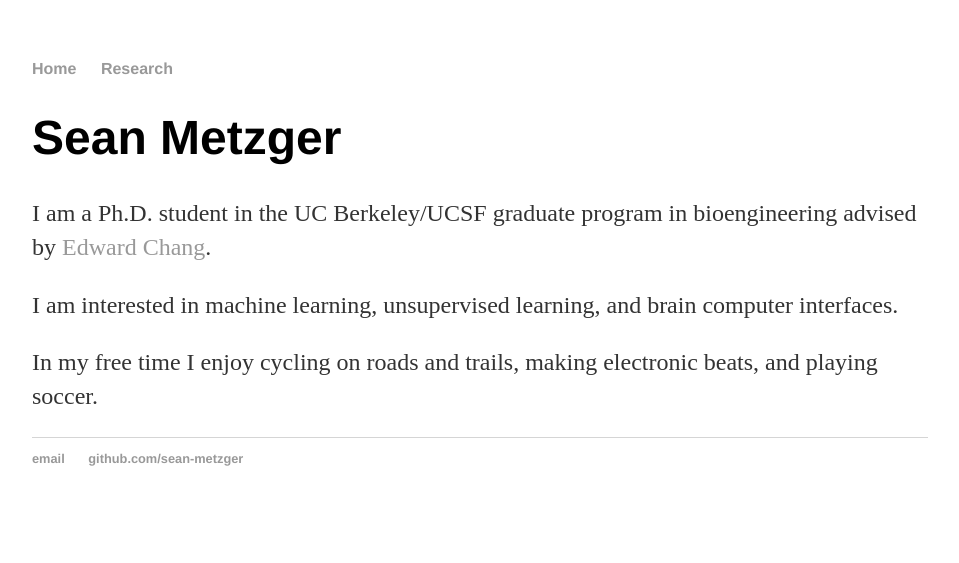
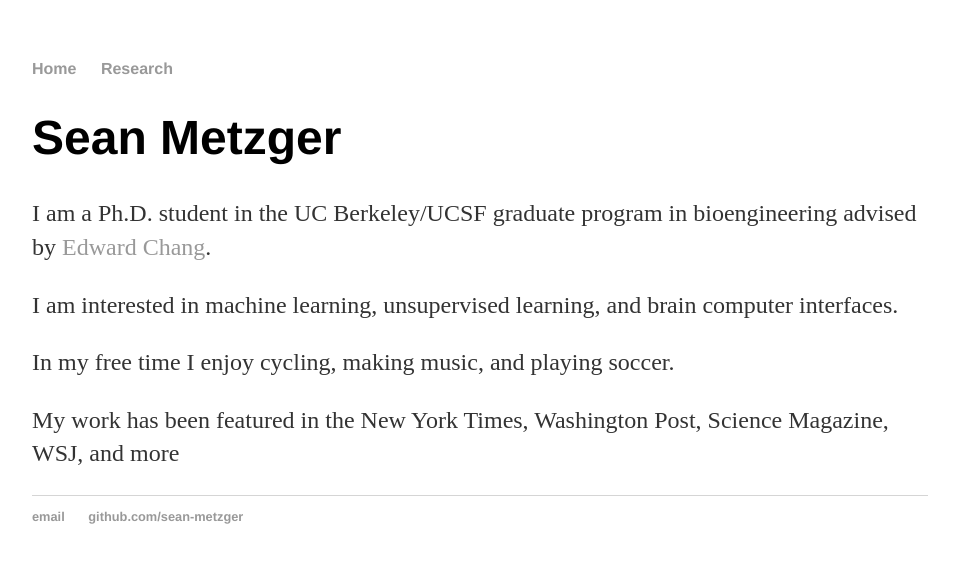
Before and after one commit to sean-metzger/sean-metzger.github.io, a Jekyll site: the page built from index.html, in a window 1280 px wide. Shown: the top 563 px of the page, without its empty margins (160-1119 px from the left). Built offline with Jekyll 4.4.1, drawn with Linux system fonts in a browser that asks for light colours.

Commit message:
Update index.html

```diff
--- a/index.html
+++ b/index.html
@@ -7,7 +7,8 @@ title: Sean Metzger
 	<h1>Sean Metzger</h1>
 		<p>I am a Ph.D. student in the UC Berkeley/UCSF graduate program in bioengineering advised by <a href="http://changlab.ucsf.edu/">Edward Chang</a>.</p>
 		<p>I am interested in machine learning, unsupervised learning, and brain computer interfaces. </p>
-		<p> In my free time I enjoy cycling on roads and trails, making electronic beats, and playing soccer. </p>
+		<p> In my free time I enjoy cycling, making music, and playing soccer. </p>
+		<p> My work has been featured in the New York Times, Washington Post, Science Magazine, WSJ, and more </p>
 
 
 
```
